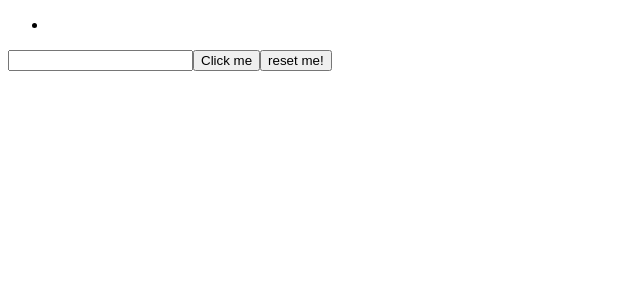
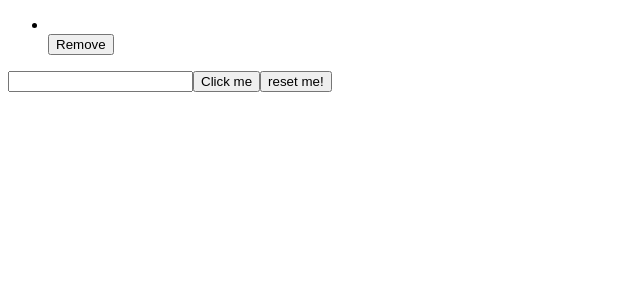
Before and after one commit to Roberta2017/ex-react, a React (Create React App) app in the folder my-app/: page / in a window 1280 px wide. Shown: the top 300 px of the page, without its empty margins (0-640 px from the left). Built offline with nearby package versions, Linux system fonts and the light colour scheme.

Commit message:
esercizio 06 lists

```diff
--- a/my-app/src/TodoList.js
+++ b/my-app/src/TodoList.js
@@ -24,6 +24,16 @@ export class TodoList extends React.Component{
       };
 
 
+      handleRemove = (event) =>{
+        console.log()
+        this.setState((state)=>{
+            return{
+                items: state.items.filter((items) =>{
+                return items !== event.target.previousSibling.innerText
+                })
+            }
+        })
+      }
 
 
 
@@ -32,7 +42,12 @@ export class TodoList extends React.Component{
 
         return(
             <div>
-                <ul>{Object.values(this.state.items).map(param => <li>{param}</li>)} </ul>
+                <ul>{Object.values(this.state.items).map(items =>
+                <div>
+                    <li key={items.id}>{items}</li>
+                    <button onClick={this.handleRemove}>Remove</button>
+                </div>
+                    )}</ul>
                 <form onSubmit = {this.buttonOnClick}>
                     <input name="items" type="text" />
                     <button type ="submit">Click me</button>
```
